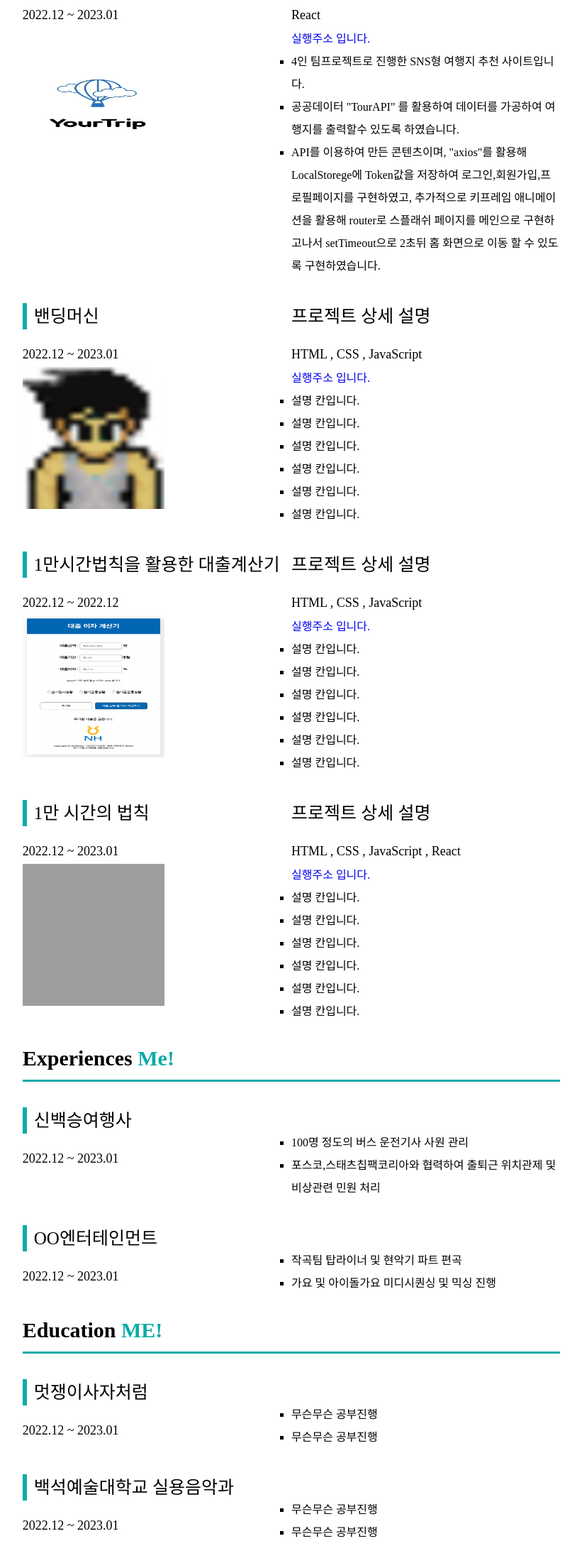
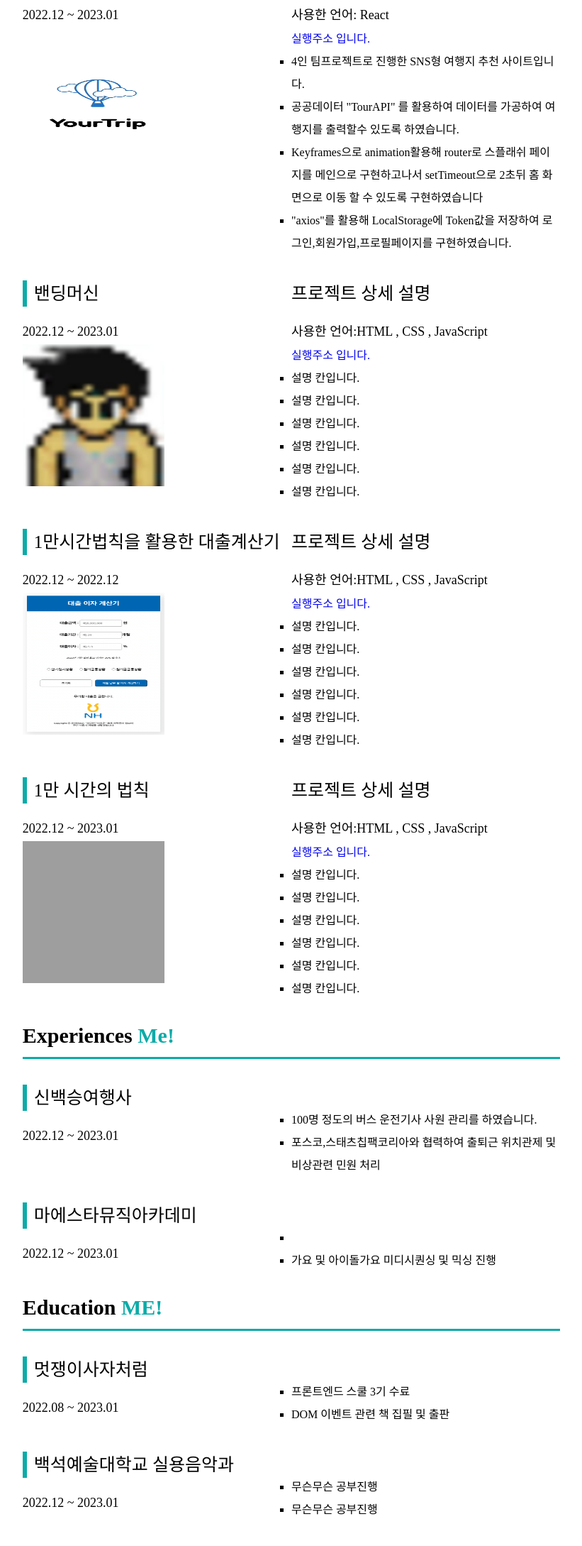
Before and after one commit to jattett/New_resume, a plain HTML site: page index.html in a window 1280 px wide. Shown: the part 1366-3544 px from the top of the page at 71% size, without its empty margins (229-1050 px from the left). Drawn offline with Linux system fonts and the light colour scheme; grey boxes are pictures that could not be loaded.

Commit message:
1.8이력서수정2

```diff
--- a/index.html
+++ b/index.html
@@ -83,14 +83,13 @@
 
         <div class="projet-int">
             <p class="about-detail">프로젝트 상세 설명</p>
-            <p class="about-lang">React</p>
+            <p class="about-lang"> 사용한 언어: React</p>
             <a href="https://r3act-lion.github.io/YOURTRIP_DISTRIBUTION/">실행주소 입니다.</a>
             <ul>
                 <li>4인 팀프로젝트로 진행한 SNS형 여행지 추천 사이트입니다.</li>
                 <li>공공데이터 "TourAPI" 를 활용하여 데이터를 가공하여 여행지를 출력할수 있도록 하였습니다. </li>
-                <li>API를 이용하여 만든 콘텐츠이며, "axios"를 활용해 LocalStorege에 Token값을 저장하여 로그인,회원가입,프로필페이지를 구현하였고, 추가적으로 키프레임 애니메이션을 활용해
-                router로 스플래쉬 페이지를 메인으로 구현하고나서 setTimeout으로 2초뒤 홈 화면으로 이동 할 수 있도록 구현하였습니다.
-                </li>
+                <li>Keyframes으로 animation활용해 router로 스플래쉬 페이지를 메인으로 구현하고나서 setTimeout으로 2초뒤 홈 화면으로 이동 할 수 있도록 구현하였습니다</li>
+                <li>"axios"를 활용해 LocalStorage에 Token값을 저장하여 로그인,회원가입,프로필페이지를 구현하였습니다. </li>
 
 
             </ul>
@@ -105,7 +104,7 @@
 
         <div class="projet-int">
             <p class="about-detail">프로젝트 상세 설명</p>
-            <p class="about-lang">HTML , CSS , JavaScript </p>
+            <p class="about-lang">사용한 언어:HTML , CSS , JavaScript </p>
             <a href="https://jattett.github.io/vending_machine/">실행주소 입니다.</a>
             <ul>
                 <li>설명 칸입니다.</li>
@@ -126,7 +125,7 @@
 
         <div class="projet-int">
             <p class="about-detail">프로젝트 상세 설명</p>
-            <p class="about-lang">HTML , CSS , JavaScript </p>
+            <p class="about-lang">사용한 언어:HTML , CSS , JavaScript </p>
             <a href="https://jattett.github.io/Loan_calculator/">실행주소 입니다.</a>
             <ul>
                 <li>설명 칸입니다.</li>
@@ -147,7 +146,7 @@
 
         <div class="projet-int">
             <p class="about-detail">프로젝트 상세 설명</p>
-            <p class="about-lang">HTML , CSS , JavaScript , React</p>
+            <p class="about-lang">사용한 언어:HTML , CSS , JavaScript</p>
             <a href="https://jattett.github.io/10000_Hours_Rule/">실행주소 입니다.</a>
             <ul>
                 <li>설명 칸입니다.</li>
@@ -170,18 +169,18 @@
                 <p class="work-date">2022.12 ~ 2023.01</p>
             </div>
             <ul class="work-int">
-               <li>100명 정도의 버스 운전기사 사원 관리</li>
+               <li>100명 정도의 버스 운전기사 사원 관리를 하였습니다.</li>
                <li>포스코,스태츠칩팩코리아와 협력하여 출퇴근 위치관제 및 비상관련 민원 처리</li>
             </ul>
         </div>
 
         <div class="work-data">
             <div class="work-box" >
-                <p class="work-tit">OO엔터테인먼트</p>
+                <p class="work-tit">마에스타뮤직아카데미</p>
                 <p class="work-date">2022.12 ~ 2023.01</p>
             </div>
             <ul class="work-int">
-               <li>작곡팀 탑라이너 및 현악기 파트 편곡</li>
+               <li></li>
                <li>가요 및 아이돌가요 미디시퀀싱 및 믹싱 진행</li>
             </ul>
         </div>
@@ -192,11 +191,11 @@
         <div class="work-data">
             <div class="work-box" >
                 <p class="work-tit">멋쟁이사자처럼</p>
-                <p class="work-date">2022.12 ~ 2023.01</p>
+                <p class="work-date">2022.08 ~ 2023.01</p>
             </div>
             <ul class="work-int">
-                <li>무슨무슨 공부진행</li>
-               <li>무슨무슨 공부진행</li>
+                <li>프론트엔드 스쿨 3기 수료</li>
+               <li>DOM 이벤트 관련 책 집필 및 출판</li>
             </ul>
         </div>
 
```
